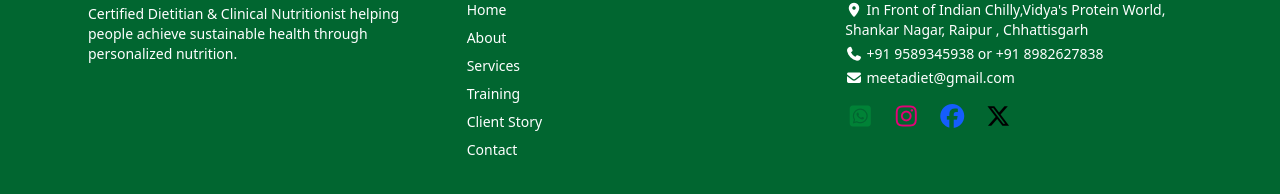
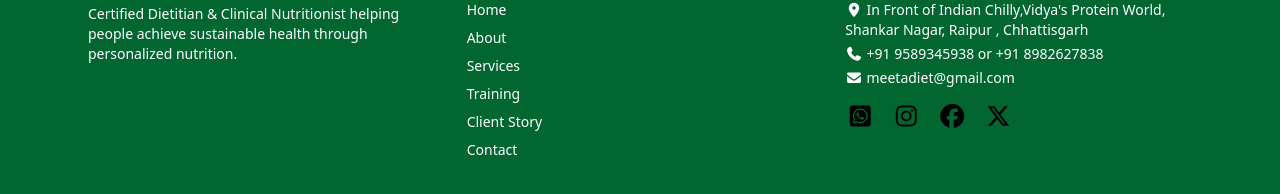
Before and after one commit to omprakash-06/demo, a React (Vite) app in the folder frontend/: page / in a window 1280 px wide. Shown: the part 2870-3064 px from the top of the page. Built offline with nearby package versions, Linux system fonts and the light colour scheme; no server answers.

Commit message:
Change social icons to use black color

```diff
--- a/frontend/src/components/Footer.jsx
+++ b/frontend/src/components/Footer.jsx
@@ -47,15 +47,15 @@ export default function Footer() {
             {/* SOCIAL ICONS */}
             <div className="flex gap-4 mt-3">
               <a href="https://wa.me/919589345938?text=I%20want%20to%20book%20a%20diet%20consult" className="text-2xl text-green-700 hover:text-green-600">
-                <i className="fa-brands fa-square-whatsapp"></i>
+                <i className="fa-brands fa-square-whatsapp !text-black"></i>
               </a>
 
               <a href="https://www.instagram.com/dr.meetamishra?igsh=MXJ3cW9xN2VmdTJuaA==" className="text-2xl text-pink-600 hover:text-pink-500">
-                <i className="fa-brands fa-instagram"></i>
+                <i className="fa-brands fa-instagram !text-black"></i>
               </a>
 
               <a href="https://www.facebook.com/DrMeetaMishra" className="text-2xl text-blue-600 hover:text-blue-500">
-                <i className="fa-brands fa-facebook"></i>
+                <i className="fa-brands fa-facebook !text-black"></i>
               </a>
 
               <a href="#" className="text-2xl text-black hover:text-gray-700">
```
